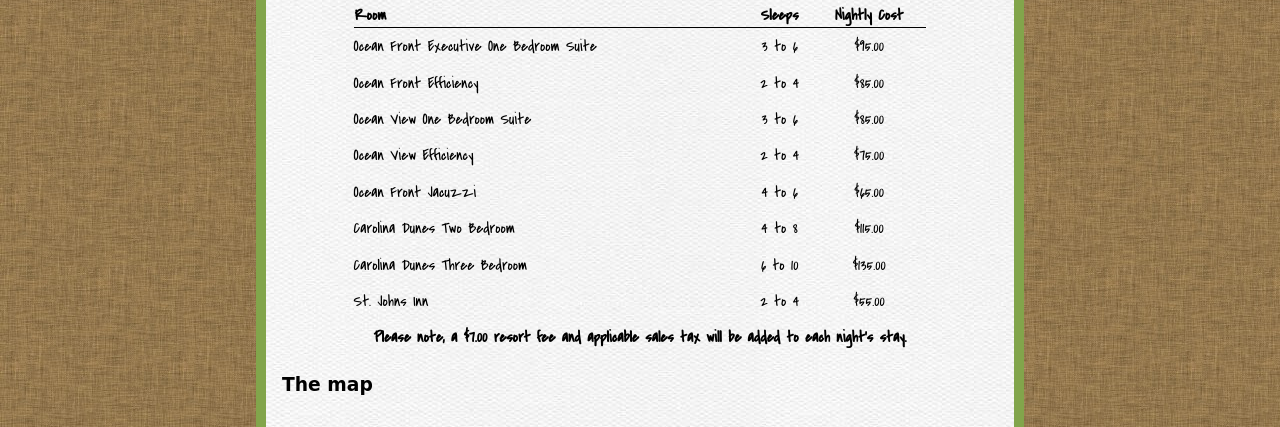
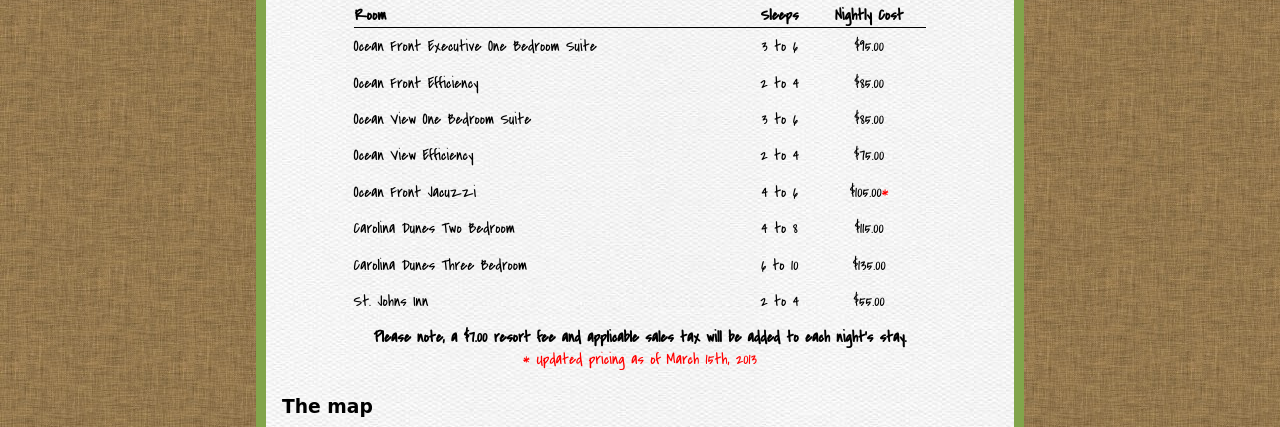
Before and after one commit to bmallred/wedding, a plain HTML site: page index.html in a window 1280 px wide. Shown: the part 1741-2168 px from the top of the page. Drawn offline with Linux system fonts and the light colour scheme; grey boxes are pictures that could not be loaded; a web font is replaced by a local one.

Commit message:
Updated Jacuzzi pricing

```diff
--- a/index.html
+++ b/index.html
@@ -84,7 +84,7 @@
 				<tr>
 					<td>Ocean Front Jacuzzi</td>
 					<td class="center">4 to 6</td>
-					<td class="center">$65.00</td>
+					<td class="center">$105.00<span class="notice">*</span></td>
 				</tr>
 				<tr>
 					<td>Carolina Dunes Two Bedroom</td>
@@ -104,7 +104,10 @@
 			</tbody>
 			<tfoot>
 				<tr>
-					<td colspan="3" class="center bold">Please note, a $7.00 resort fee and applicable sales tax will be added to each night's stay.</td>
+					<td colspan="3" class="center bold">
+						Please note, a $7.00 resort fee and applicable sales tax will be added to each night's stay.<br />
+						<span class="notice">* Updated pricing as of March 15th, 2013</span>
+					</td>
 				</tr>
 			</tfoot>
 		</table>
--- a/styles/wedding.css
+++ b/styles/wedding.css
@@ -157,3 +157,9 @@ td
 	bottom: 0;
 	right: 0;
 }
+
+.notice
+{
+	color: red;
+	font-weight: normal;
+}
```
